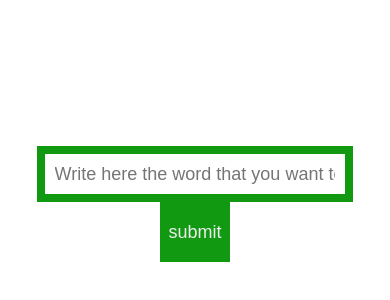
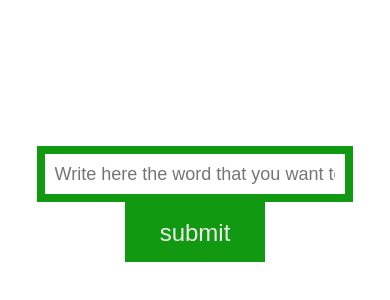
Before and after one commit to KighteW3/WordMeaning, a plain HTML site: page index.html in a window 390 px wide. Shown: the part 46-346 px from the top of the page. Drawn offline with Linux system fonts and the light colour scheme.

Commit message:
Finished

```diff
--- a/index.css
+++ b/index.css
@@ -67,6 +67,12 @@
 		width: 80%;
 	}
 	.submit-input{
-		font-size: large;
+		font-size: x-large;
 	}
 }
+
+@media only screen and (max-width: 468px){
+	.submit-input{
+		width: 40%
+	}
+}
```
